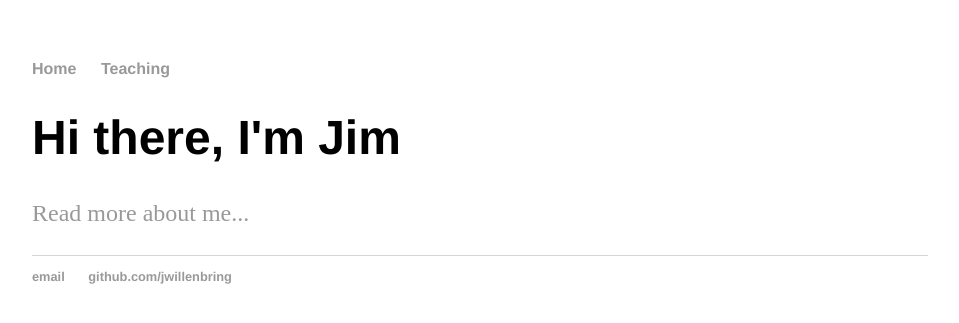
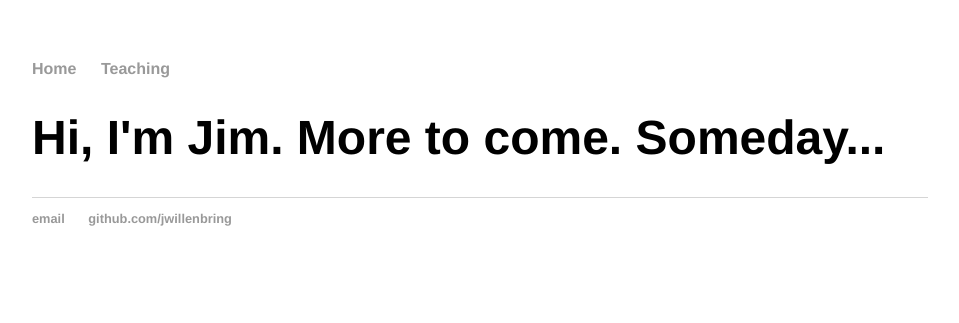
Before and after one commit to jwillenbring/jwillenbring.github.io, a Jekyll site: the page built from index.html, in a window 1280 px wide. Shown: the top 323 px of the page, without its empty margins (160-1119 px from the left). Built offline with Jekyll 4.4.1, drawn with Linux system fonts in a browser that asks for light colours.

Commit message:
Update index.html
Minor update to homepage.

```diff
--- a/index.html
+++ b/index.html
@@ -3,6 +3,6 @@ layout: default
 title: James M. Willenbring
 ---
 <div class="blurb">
-	<h1>Hi there, I'm Jim</h1>
-	<p><a href="/about">Read more about me...</a></p>
+	<h1>Hi, I'm Jim. More to come. Someday...</h1>
+<!--	<p><a href="/about">Read more about me...</a></p>-->
 </div><!-- /.blurb -->
```
